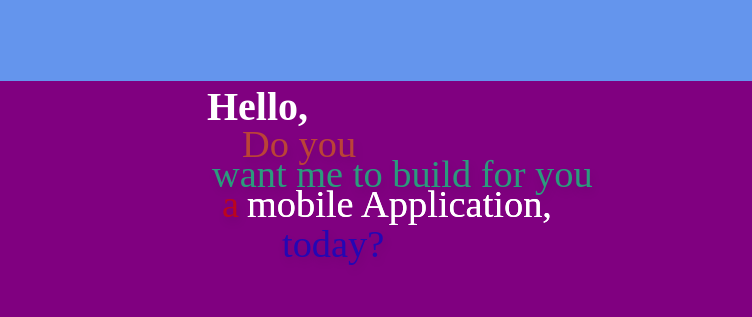
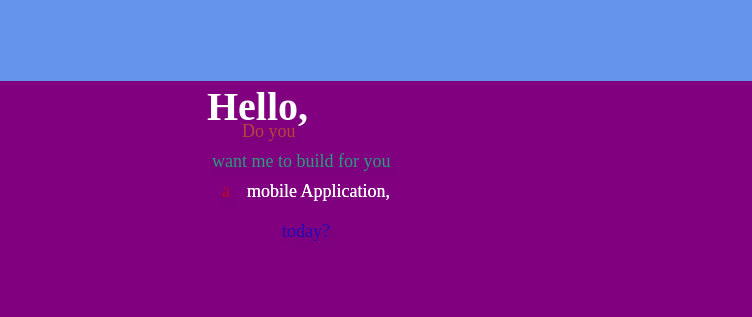
Before and after one commit to tusimegod123/personalwebsite, a plain HTML site: page index.html in a window 1280 px wide. Shown: the top 317 px of the page, 528-1280 px from the left. Drawn offline with nearby package versions, Linux system fonts and the light colour scheme.

Commit message:
Modified further the homepage

```diff
--- a/css/style5.css
+++ b/css/style5.css
@@ -23,25 +23,25 @@
 .rw-sentence > span:first-child{
 	top: 40px;
 	left: 130px;
-	font-size: larger;
+	font-size: large;
 	color: rgba(228, 112, 10, 0.6);
 }
 .rw-sentence > span:nth-child(2){
 	top: 70px;
 	left: 100px;
-	font-size: larger;
+	font-size: large;
 	color: rgba(9, 221, 126, 0.7);
 }
 .rw-sentence > span:nth-child(3){
 	top: 100px;
 	left: 110px;
-	font-size: larger;
+	font-size: large;
 	color: rgba(202, 8, 8, 0.8);
 }
 .rw-sentence > span:last-child{
 	top: 140px;
 	left: 170px;
-	font-size: larger;
+	font-size: large;
 	color: rgba(26, 8, 185, 0.9);
 }
 .rw-words{
@@ -55,7 +55,7 @@
 }
 .rw-words span{
 	position: absolute;
-	font-size: larger;
+	font-size: large;
 	color: transparent;
 	opacity: 0;
 	-webkit-animation: rotateWord 18s linear infinite 0s;
--- a/index.html
+++ b/index.html
@@ -7,7 +7,7 @@
   <meta name="viewport" content="width=device-width, initial-scale=1.0">
   <meta http-equiv="X-UA-Compatible" content="ie=edge">
 
-  <!-- <link rel="stylesheet" href="css/bootstrap.css"> -->
+  <link rel="stylesheet" href="css/bootstrap.css">
   <link rel="stylesheet" href="css/style5.css" />
   <link href="https://stackpath.bootstrapcdn.com/bootstrap/4.4.1/css/bootstrap.min.css" rel="stylesheet"
     integrity="sha384-Vkoo8x4CGsO3+Hhxv8T/Q5PaXtkKtu6ug5TOeNV6gBiFeWPGFN9MuhOf23Q9Ifjh" crossorigin="anonymous">
```
